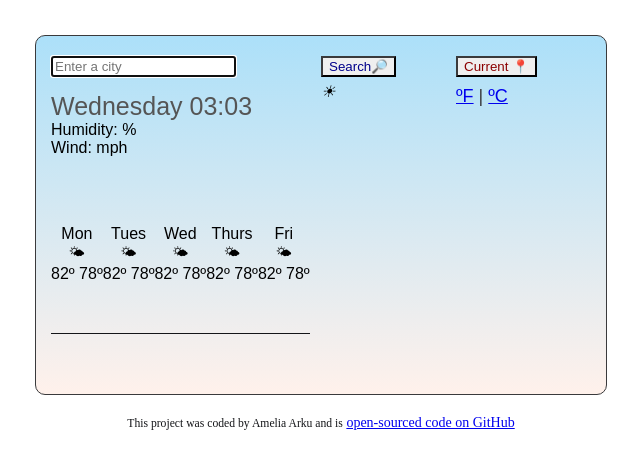
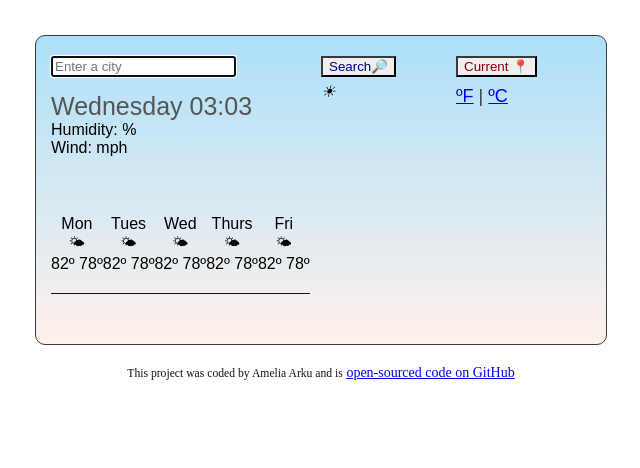
Before and after one commit to Anesiwa/Amelias-Weather-app, a plain HTML site: page index.html in a window 1280 px wide. Shown: the whole page, without its empty margins (319-959 px from the left). Drawn offline with nearby package versions, Linux system fonts and the light colour scheme; no server answers.

Commit message:
Update styles.css

```diff
--- a/src/styles.css
+++ b/src/styles.css
@@ -86,7 +86,7 @@ ul {
 }
 .weatherForecast {
   text-align: center;
-  margin: 40px 0;
+  margin: 30px 0;
   border-bottom: 1px solid #141518;
-  padding-bottom: 50px;
+  padding-bottom: 20px;
 }
```
